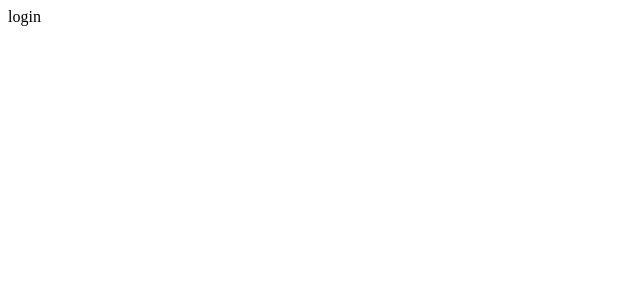
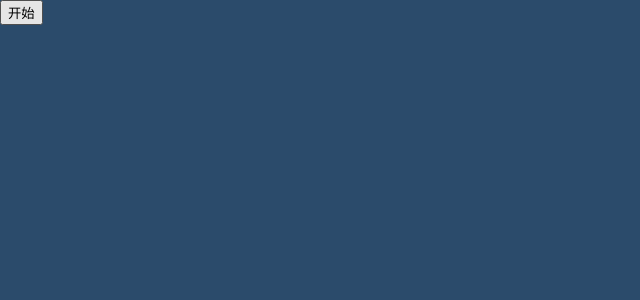
Before and after one commit to DMztt/element_mall, a Vue app: page /#/login in a window 1280 px wide. Shown: the top 300 px of the page, without its empty margins (0-640 px from the left). Built offline with nearby package versions, Linux system fonts and the light colour scheme.

Commit message:
login 功能开发

```diff
--- a/package.json
+++ b/package.json
@@ -11,6 +11,7 @@
     "axios": "^0.20.0",
     "core-js": "^3.6.5",
     "element-ui": "^2.13.2",
+    "less-loader": "^7.0.1",
     "vue": "^2.6.11",
     "vue-router": "^3.2.0"
   },
@@ -27,6 +28,7 @@
     "eslint-plugin-promise": "^4.2.1",
     "eslint-plugin-standard": "^4.0.0",
     "eslint-plugin-vue": "^6.2.2",
+    "less": "^3.12.2",
     "vue-template-compiler": "^2.6.11"
   },
   "eslintConfig": {
--- /dev/null
+++ b/src/assets/css/globle.css
@@ -0,0 +1,5 @@
+html, body,#app {
+  height: 100%;
+  margin: 0;
+  padding: 0;
+}
--- a/src/main.js
+++ b/src/main.js
@@ -1,7 +1,9 @@
 import Vue from 'vue'
 import App from './App.vue'
 import router from './router'
-
+import ElementUI from 'element-ui'
+import './assets/css/globle.css'
+Vue.use(ElementUI)
 Vue.config.productionTip = false
 
 new Vue({
--- a/src/router/index.js
+++ b/src/router/index.js
@@ -1,6 +1,6 @@
 import Vue from 'vue'
 import VueRouter from 'vue-router'
-const Login = () => import('../views/login/Login.vue')
+const Login = () => import('views/login/Login.vue')
 
 Vue.use(VueRouter)
 
--- a/src/views/login/Login.vue
+++ b/src/views/login/Login.vue
@@ -1,5 +1,7 @@
 <template>
-  <div>login</div>
+  <div class="login">
+    <el-button>开始</el-button>
+  </div>
 </template>
 
 <script>
@@ -8,6 +10,9 @@ export default {
 }
 </script>
 
-<style>
-
+<style lang="less" scoped>
+.login {
+  background-color: #2b4b6b;
+  height: 100%;
+}
 </style>
--- /dev/null
+++ b/vue.config.js
@@ -0,0 +1,15 @@
+module.exports = {
+  configureWebpack: {
+    resolve: {
+      alias: {
+        'assets': '@/assets',
+        'common': '@/common',
+        'components': '@/components',
+        'content': 'components/content',
+        'common': 'components/common',
+        'network': '@/network',
+        'views': '@/views',
+      }
+    }
+  }
+}
```
Also changed, not shown: 1 other file (tests, documents, lock files or other folders).
